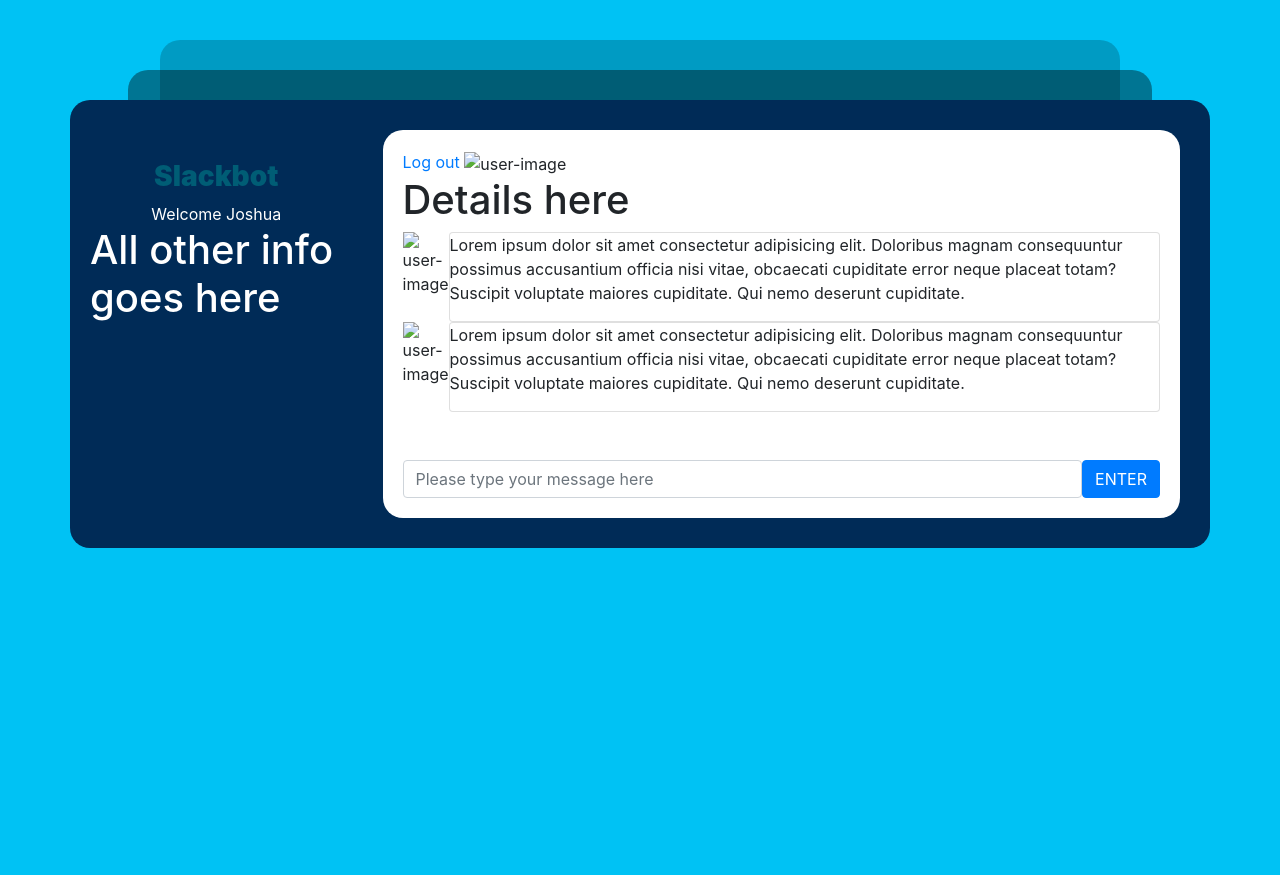
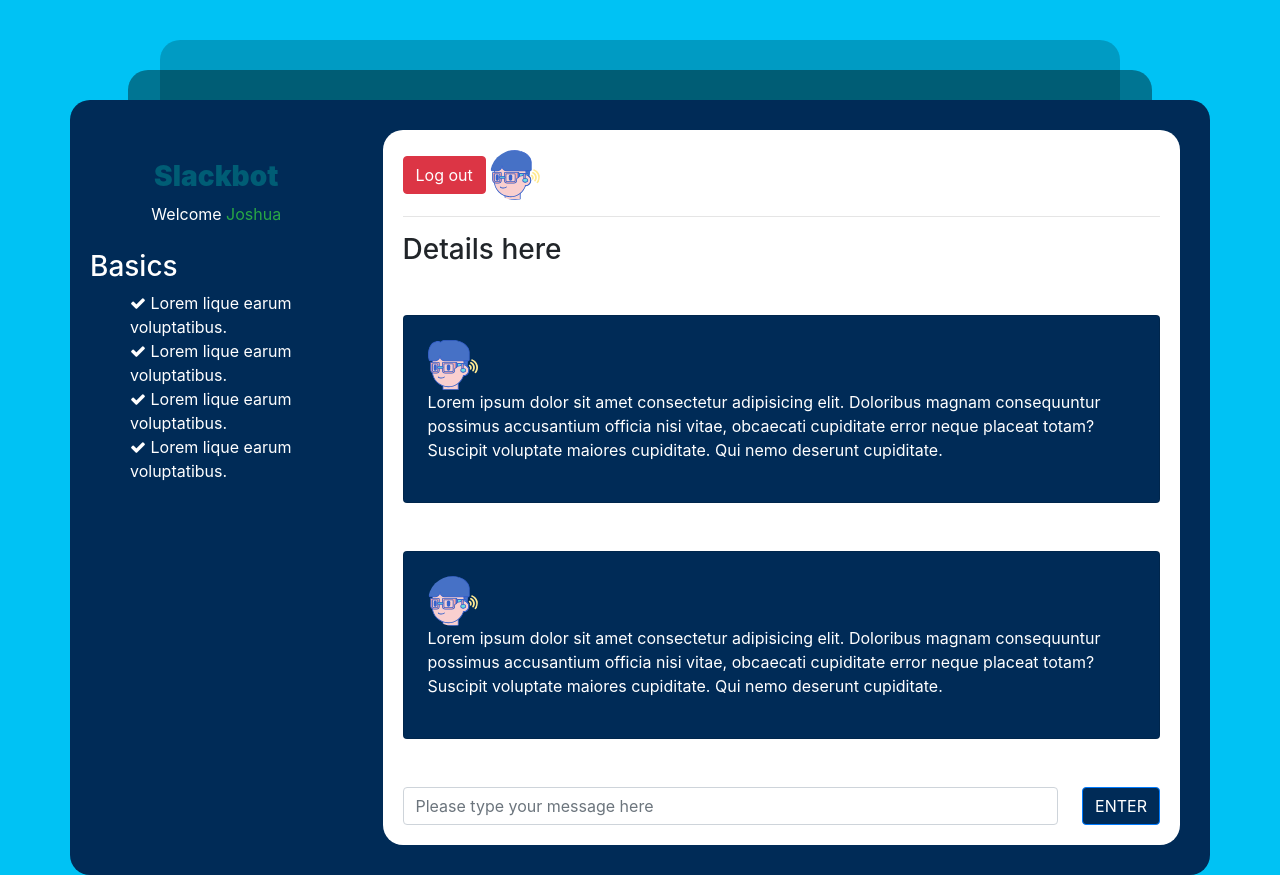
Before and after one commit to hngi/Pontus-SlackBot, a PHP site: page /Dashboard.html in a window 1280 px wide. Before the commit the page ends 548 px from the top, so only its background shows below. Run offline with PHP 8.4, Linux system fonts and the light colour scheme.

Commit message:
Modified css file

```diff
--- a/Dashboard.html
+++ b/Dashboard.html
@@ -5,6 +5,7 @@
     <meta name="viewport" content="width=device-width, initial-scale=1, shrink-to-fit=no">
     <link rel="stylesheet" href="https://stackpath.bootstrapcdn.com/bootstrap/4.3.1/css/bootstrap.min.css" integrity="sha384-ggOyR0iXCbMQv3Xipma34MD+dH/1fQ784/j6cY/iJTQUOhcWr7x9JvoRxT2MZw1T" crossorigin="anonymous">
     <link rel="stylesheet" href="assets/Dashboard.css">
+    <link rel="stylesheet" href="https://stackpath.bootstrapcdn.com/font-awesome/4.7.0/css/font-awesome.min.css">
     <title>Dashboard | Slackbot</title>
   </head>
   <body>
@@ -17,31 +18,43 @@
                     <div class="logo">
                         <h3 class="text-center">Slackbot</h3>
                     </div>
-                        <div class="user-welcome text-center">Welcome Joshua</div>
+                        <div class="user-welcome text-center mt-1">Welcome <span class="text-success">Joshua</span></div>
                         <div class="sidebar-info">
-                            <h1>All other info goes here</h1>
+                            <h3 class="mt-4">Basics</h3>
+                            <ul>
+                                <li><i class="fa fa-check"></i> Lorem lique earum voluptatibus.</li>
+                                <li><i class="fa fa-check"></i> Lorem lique earum voluptatibus.</li>
+                                <li><i class="fa fa-check"></i> Lorem lique earum voluptatibus.</li>
+                                <li><i class="fa fa-check"></i> Lorem lique earum voluptatibus.</li>
+
+                            </ul>
                         </div>
 
                 </section>
             </div>
             <div class="col-lg-9">
                 <section class="right">
-                    <header>
-                            <a href="logout.php">Log out</a>
-                            <img src="" alt="user-image">
+                    <header class="d-flex">
+                            <div class="img">
+                                <a href="logout.php" class="btn btn-danger">Log out</a>
+                            <img src="assets/images/disability.svg" alt="user-image" class="rounded-circle" width="50">
+                            </div>
                     </header>
+                    <hr>
 
                         <div class="section-info">
-                            <h1>Details here</h1>
-                            <div class="wrapper d-flex">
-                                    <img src="" alt="user-image">
-                            <div class="card">
+                            <h3 class="text-grey">Details here</h3>
+                            <div class="wrapper mt-5 mb-5">
+
+                            <div class="card d-flex p-4 text-white">
+                                    <img src="assets/images/disability.svg" alt="user-image" width="50">
                                 <p>Lorem ipsum dolor sit amet consectetur adipisicing elit. Doloribus magnam consequuntur possimus accusantium officia nisi vitae, obcaecati cupiditate error neque placeat totam? Suscipit voluptate maiores cupiditate. Qui nemo deserunt cupiditate.</p>
                             </div>
                         </div>
-                            <div class="wrapper d-flex">
-                                    <img src="" alt="user-image">
-                            <div class="card">
+                            <div class="wrapper d-flex mt-5 mb-5">
+
+                            <div class="card -flex p-4 text-white">
+                                    <img src="assets/images/disability.svg" alt="user-image" class="rounded-circle" width="50">
                                 <p>Lorem ipsum dolor sit amet consectetur adipisicing elit. Doloribus magnam consequuntur possimus accusantium officia nisi vitae, obcaecati cupiditate error neque placeat totam? Suscipit voluptate maiores cupiditate. Qui nemo deserunt cupiditate.</p>
                             </div>
                         </div>
@@ -49,7 +62,7 @@
 
 
                             <div class="input d-flex mt-5">
-                                <input type="text" class="form-control" placeholder="Please type your message here">
+                                <input type="text" class="form-control mr-4" placeholder="Please type your message here">
                                 <button class="btn btn-primary" style="height: auto;">ENTER </button>
                             </div>
                         </div>
--- a/assets/Dashboard.css
+++ b/assets/Dashboard.css
@@ -1,6 +1,8 @@
 body{
     background: #00C2F4;
 }
+
+
 
 .container.first-child{
     height: 100px;
@@ -40,4 +42,23 @@
     border-radius: 20px;
     margin: 10px;
     padding: 20px;
+}assets/images/disability.svg
+section.right img{
+    width: 50px;
 }
+section.right header.div{
+   justify-content: end;
+}
+.card {
+    background: #002B57 !important;
+}
+ul li{
+    list-style-type: none;
+}
+.input button {
+    background: #002B57 !important;
+    outline: none !important;
+}
+.input button:focus {
+    outline: none !important;
+}
```
Also changed, not shown: assets/images/disability.svg (added).
